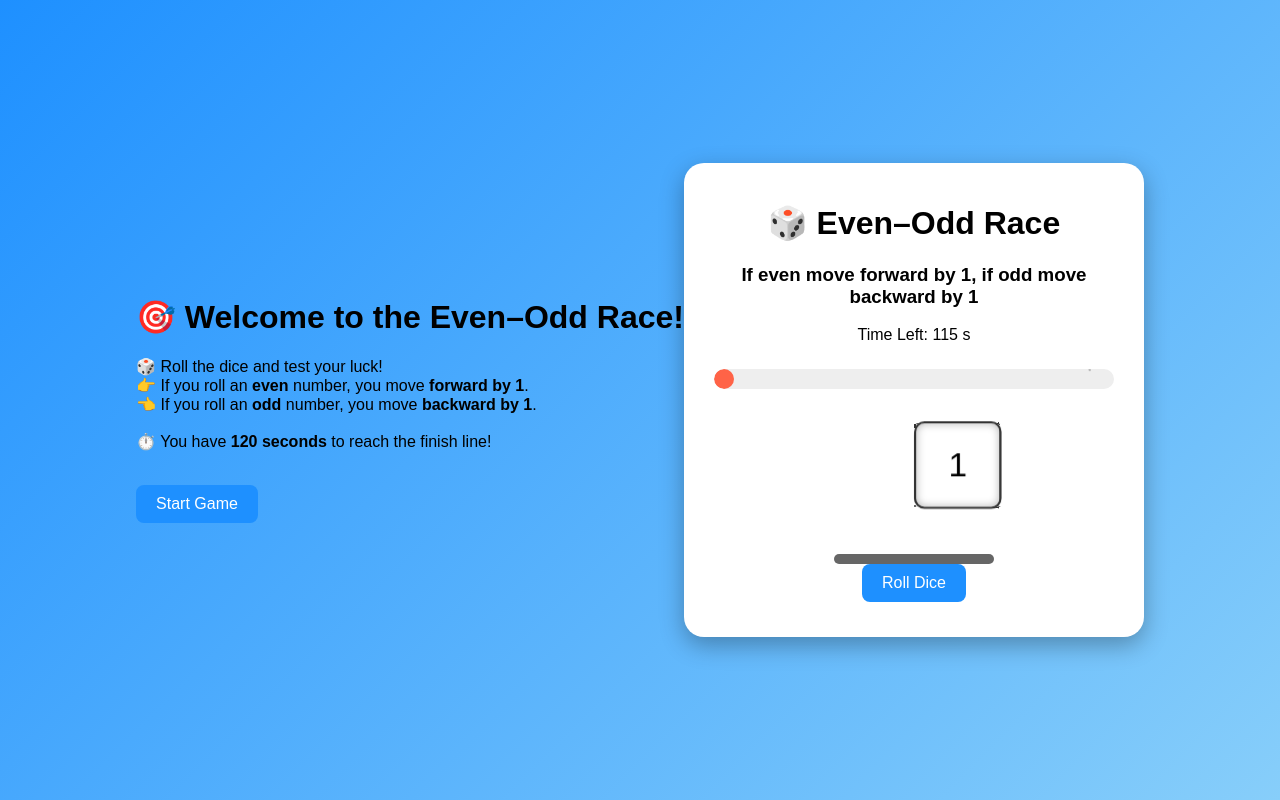
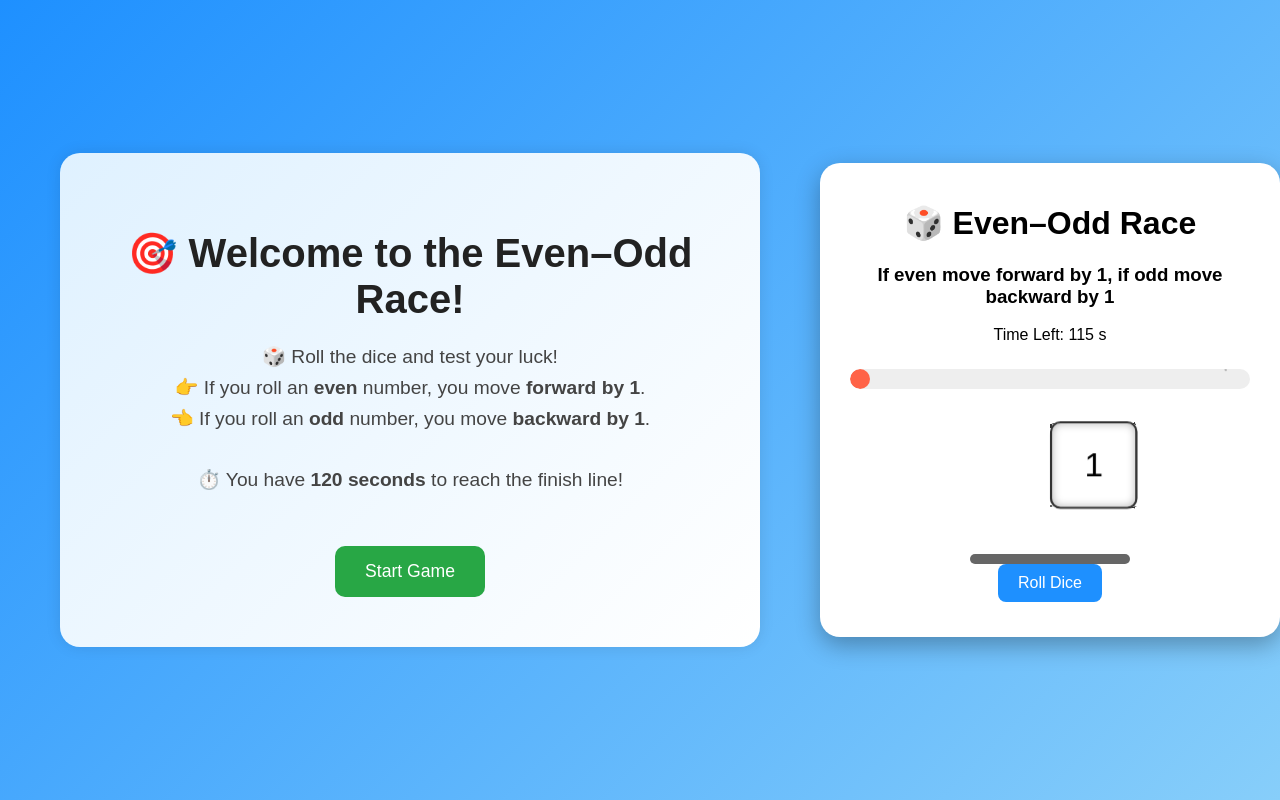
Before and after one commit to SmithaKG/Gamesuite, a plain HTML site: page game_evenodd/index.html in a window 1280 px wide. Drawn offline with Linux system fonts and the light colour scheme.

Commit message:
Update styles.css

```diff
--- a/game_evenodd/styles.css
+++ b/game_evenodd/styles.css
@@ -3,6 +3,45 @@ body {
   font-family:"Poppins",sans-serif;
   display:flex;justify-content:center;align-items:center;
   height:100vh;margin:0;
+}
+/* === START SCREEN === */
+.start-screen {
+  text-align: center;
+  padding: 50px;
+  background: linear-gradient(135deg, #dff1ff, #ffffff);
+  border-radius: 20px;
+  box-shadow: 0 0 15px rgba(0,0,0,0.1);
+  max-width: 600px;
+  margin: 100px auto;
+  font-family: 'Poppins', sans-serif;
+}
+
+.start-screen h1 {
+  font-size: 2.5rem;
+  color: #222;
+  margin-bottom: 20px;
+}
+
+.start-screen p {
+  font-size: 1.2rem;
+  color: #444;
+  line-height: 1.6;
+}
+
+.btn-start {
+  background-color: #28a745;
+  color: white;
+  border: none;
+  padding: 15px 30px;
+  border-radius: 10px;
+  font-size: 1.1rem;
+  cursor: pointer;
+  transition: 0.3s;
+}
+
+.btn-start:hover {
+  background-color: #218838;
+  transform: scale(1.05);
 }
 
 .game-container{
```
